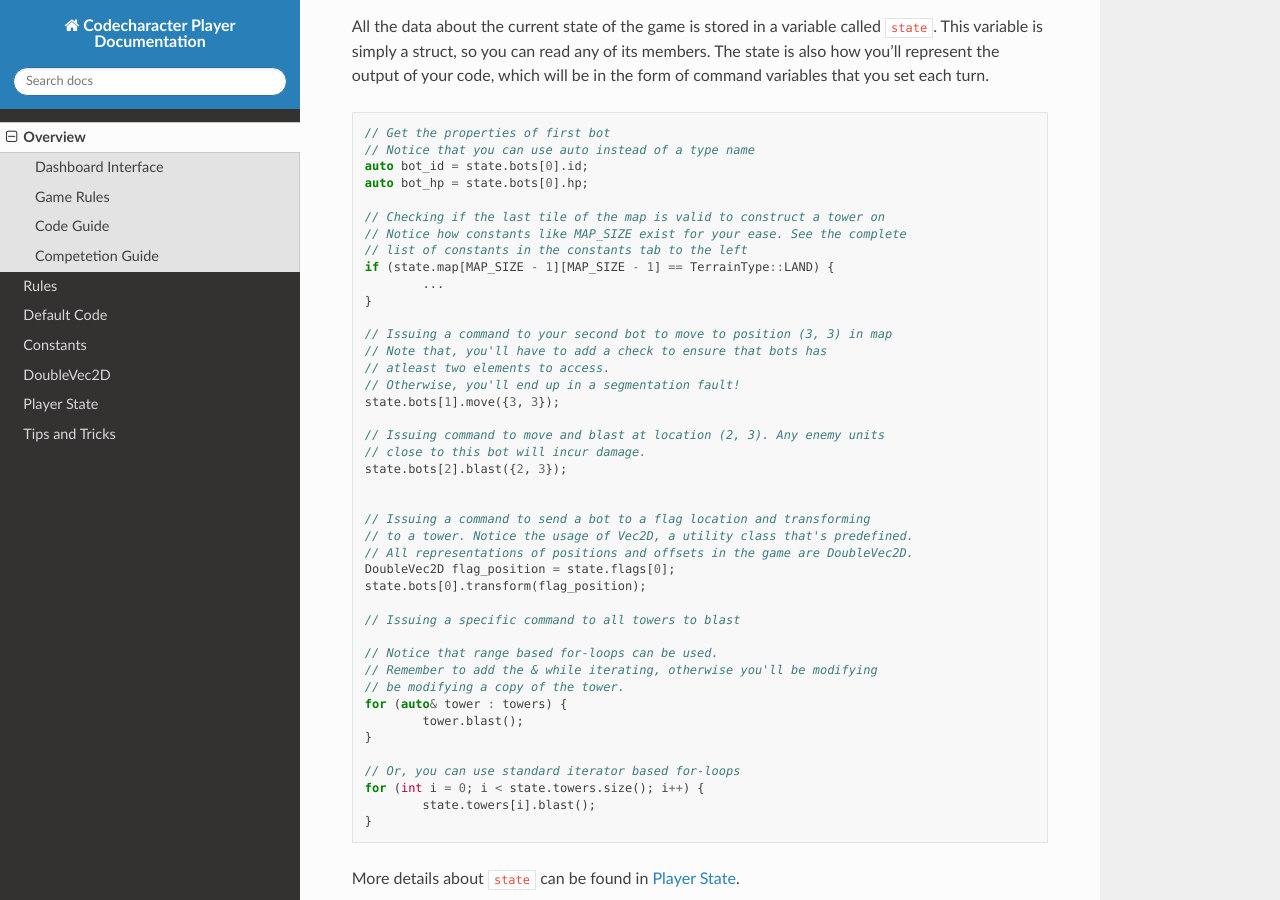
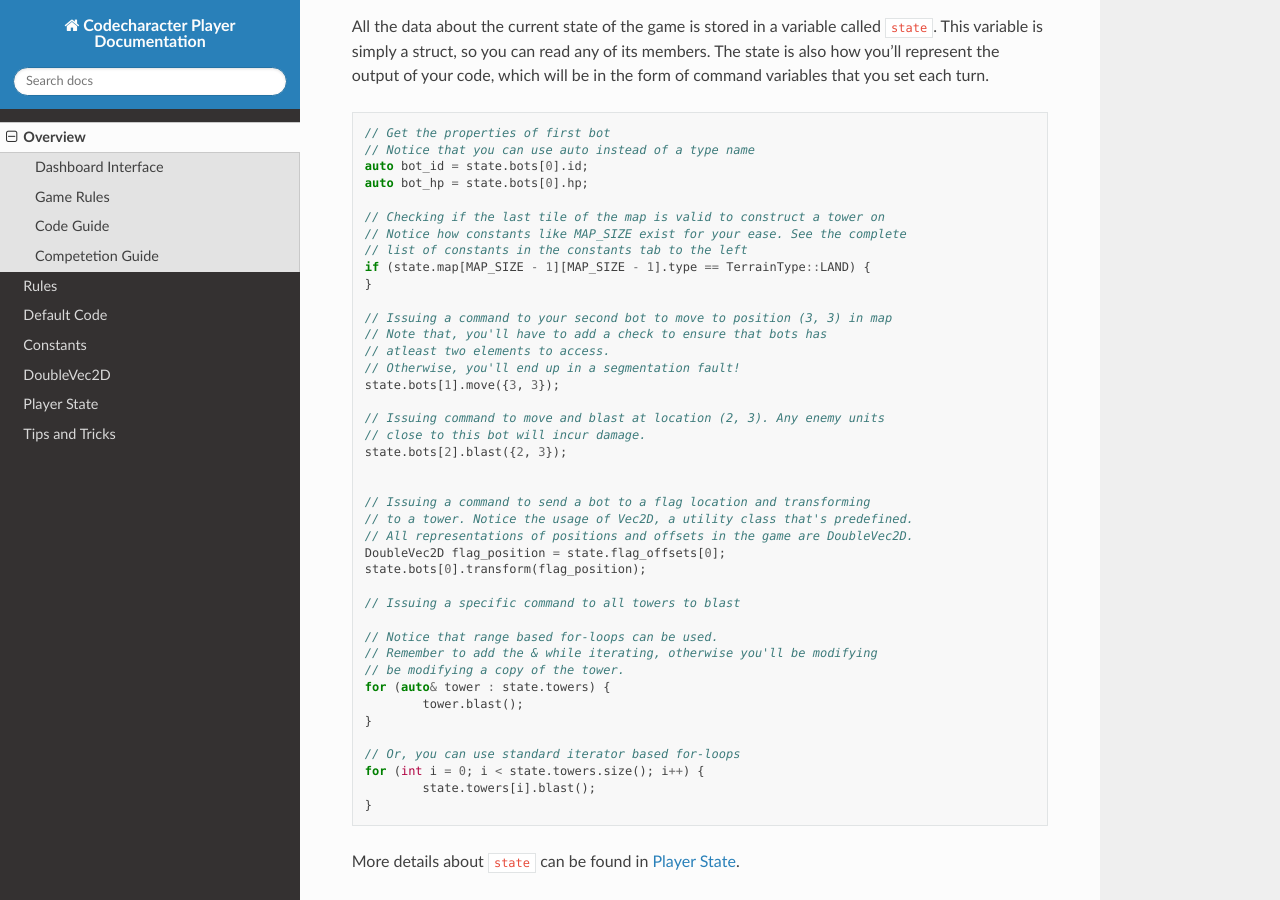
Before and after one commit to delta/codecharacter-player-docs-2020, a Sphinx documentation site: the page built from source/overview.rst, in a window 1280 px wide and 900 px high, scrolled down 3538 px. Built offline with Sphinx 7.4.7 and the Read the Docs theme 2.0.0, drawn with Linux system fonts in a browser that asks for light colours.

Commit message:
Update default code

```diff
--- a/source/overview.rst
+++ b/source/overview.rst
@@ -92,8 +92,7 @@ form of command variables that you set each turn.
 	// Checking if the last tile of the map is valid to construct a tower on
 	// Notice how constants like MAP_SIZE exist for your ease. See the complete
 	// list of constants in the constants tab to the left
-	if (state.map[MAP_SIZE - 1][MAP_SIZE - 1] == TerrainType::LAND) {
-		...
+	if (state.map[MAP_SIZE - 1][MAP_SIZE - 1].type == TerrainType::LAND) {
 	}
 
 	// Issuing a command to your second bot to move to position (3, 3) in map
@@ -110,7 +109,7 @@ form of command variables that you set each turn.
 	// Issuing a command to send a bot to a flag location and transforming
 	// to a tower. Notice the usage of Vec2D, a utility class that's predefined.
 	// All representations of positions and offsets in the game are DoubleVec2D.
-	DoubleVec2D flag_position = state.flags[0];
+	DoubleVec2D flag_position = state.flag_offsets[0];
 	state.bots[0].transform(flag_position);
 
 	// Issuing a specific command to all towers to blast
@@ -118,7 +117,7 @@ form of command variables that you set each turn.
 	// Notice that range based for-loops can be used.
 	// Remember to add the & while iterating, otherwise you'll be modifying
 	// be modifying a copy of the tower.
-	for (auto& tower : towers) {
+	for (auto& tower : state.towers) {
 		tower.blast();
 	}
 
```
Also changed, not shown: 5 other files.
